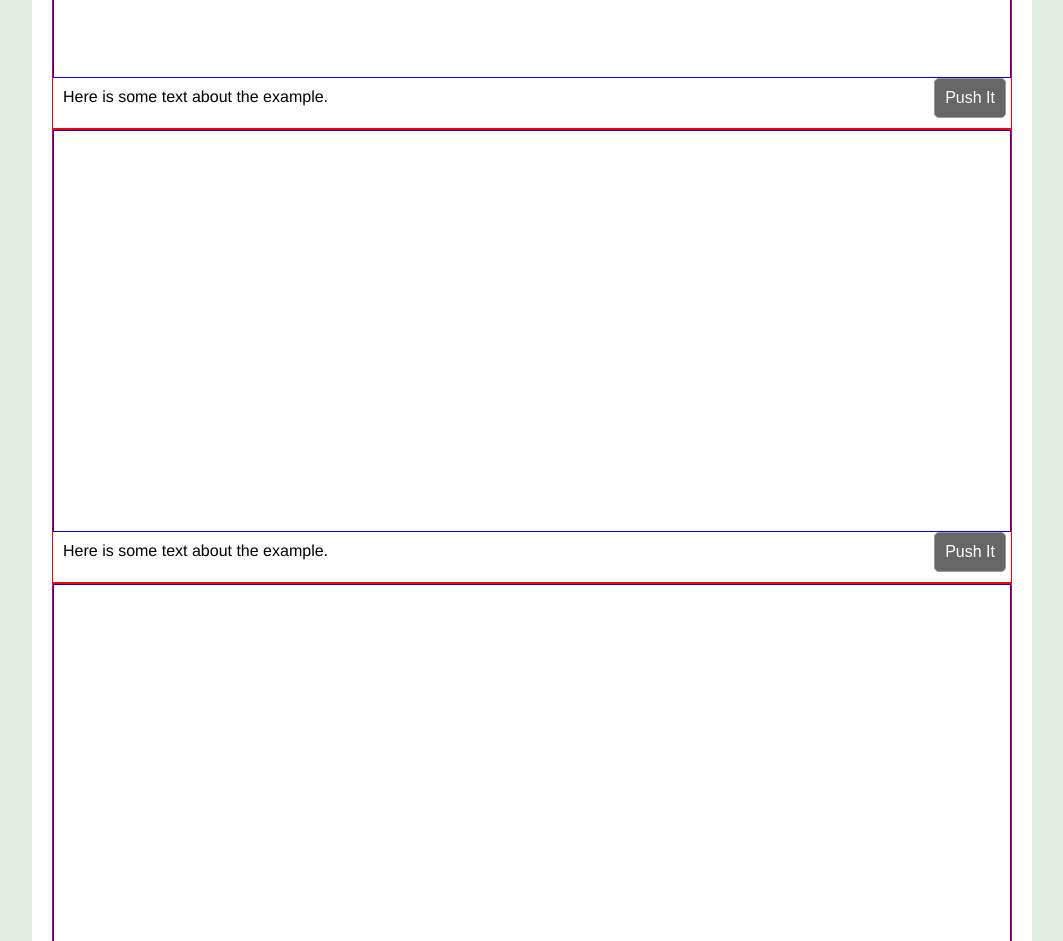
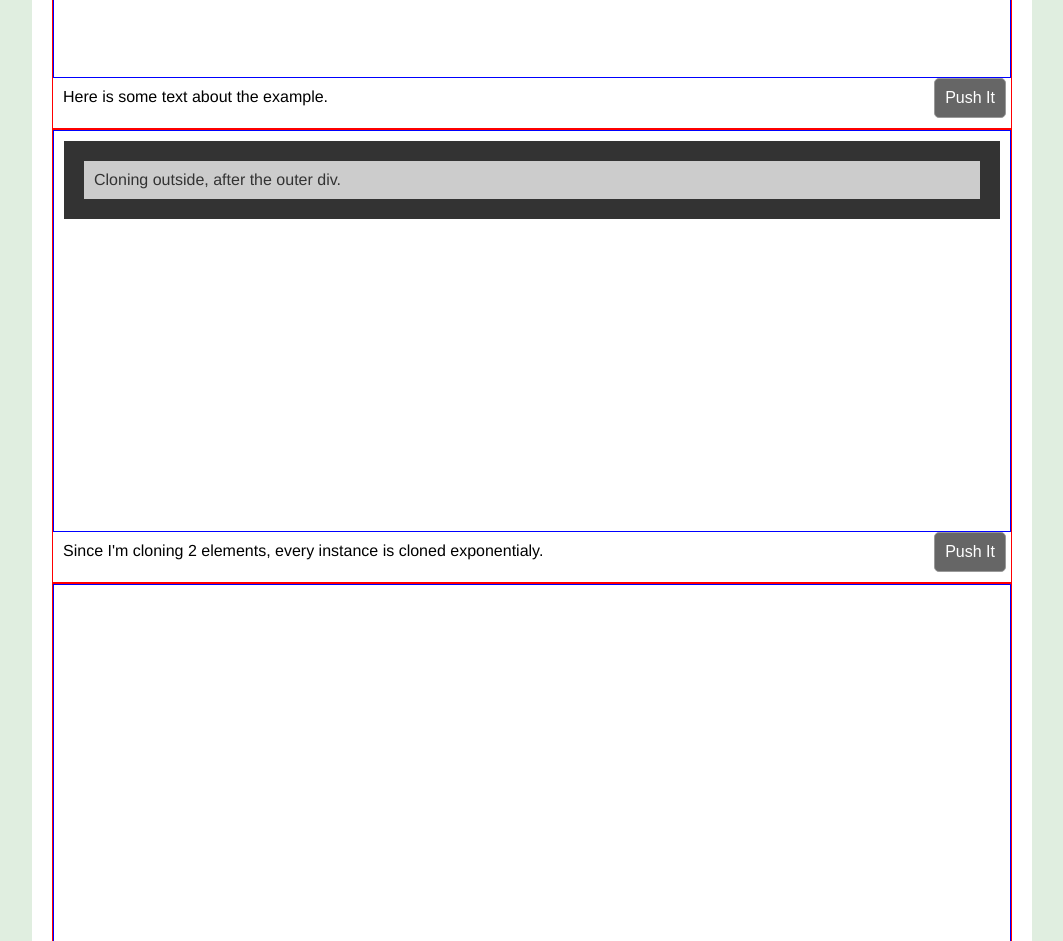
Before and after one commit to amler/jqueryExamples, a website: page app/index.html in a window 1280 px wide. Shown: the part 3560-4501 px from the top of the page, without its empty margins (108-1171 px from the left). Drawn offline with nearby package versions, Linux system fonts and the light colour scheme; files that its build step writes are made by us from their sources.

Commit message:
Added cloning example

```diff
--- a/app/index.html
+++ b/app/index.html
@@ -82,9 +82,14 @@
                 <button class="eight">Push It</button>
             </div>
             <div class="example-container">
-                <div class="example "></div>
-                <p>Here is some text about the example.</p>
-                <button class="delete">Push It</button>
+                <div class="example ">
+                     <div class="outerdiv">
+                        <div class="innerdiv">Cloning outside, after the outer div.
+                        </div>
+                    </div>
+                </div>
+                <p>Since I'm cloning 2 elements, every instance is cloned exponentialy.</p>
+                <button class="nine">Push It</button>
             </div>
             <div class="example-container">
                 <div class="example "></div>
--- a/app/scripts/main.js
+++ b/app/scripts/main.js
@@ -46,3 +46,7 @@ $('.seven').click(function() {
 $('.eight').click(function() {
 	$('.toggletext').text('Hi');
 });
+
+$('.nine').click(function () {
+	$('.innerdiv').clone().insertAfter('.outerdiv');
+});
--- a/app/styles/main.scss
+++ b/app/styles/main.scss
@@ -118,3 +118,17 @@ button {
 .toggletext {
     padding: 10px;
 }
+
+.outerdiv {
+  padding: 10px;
+  background-color: #333;
+  margin: 10px;
+  color: #FFF;
+}
+
+.innerdiv {
+  padding: 10px;
+  background-color: #CCC;
+  margin: 10px;
+  color: #333;
+}
```
